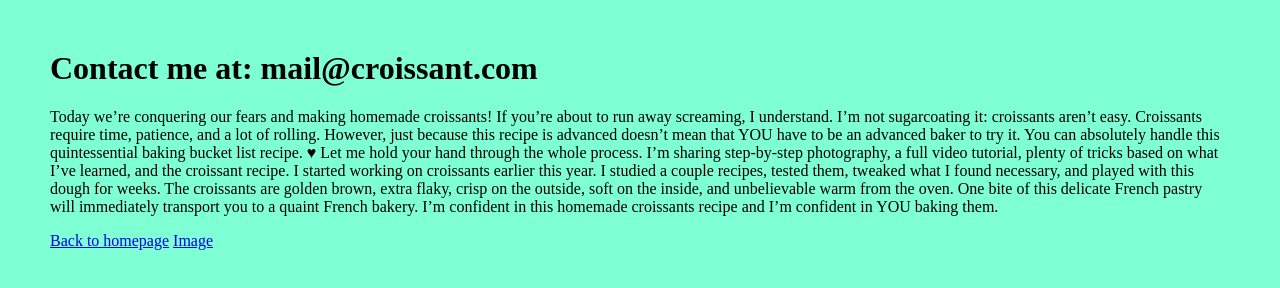
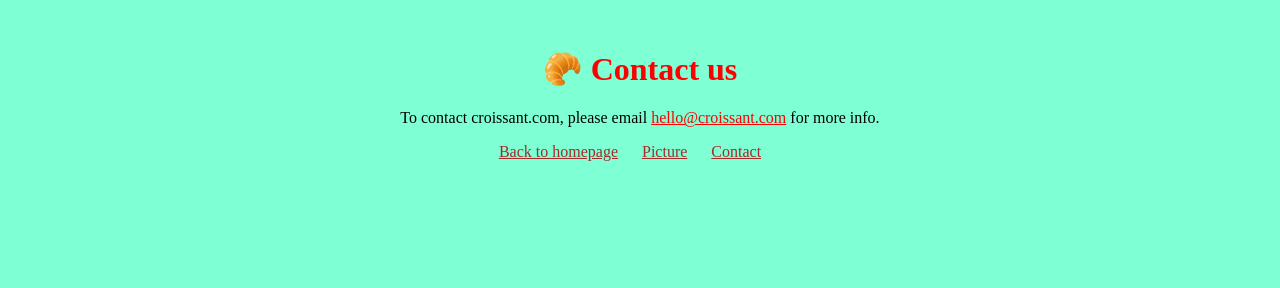
Before and after one commit to anatol-coder/Croissant, a plain HTML site: page contact.html in a window 1280 px wide. Drawn offline with Linux system fonts and the light colour scheme.

Commit message:
Final CSS changes added

```diff
--- a/contact.html
+++ b/contact.html
@@ -7,26 +7,13 @@
     <link rel="stylesheet" href="/styles/app.css" />
   </head>
   <body>
-    <h1>Contact me at: mail@croissant.com</h1>
-
+    <h1>🥐 Contact us</h1>
     <p>
-      Today we’re conquering our fears and making homemade croissants! If you’re
-      about to run away screaming, I understand. I’m not sugarcoating it:
-      croissants aren’t easy. Croissants require time, patience, and a lot of
-      rolling. However, just because this recipe is advanced doesn’t mean that
-      YOU have to be an advanced baker to try it. You can absolutely handle this
-      quintessential baking bucket list recipe. ♥ Let me hold your hand through
-      the whole process. I’m sharing step-by-step photography, a full video
-      tutorial, plenty of tricks based on what I’ve learned, and the croissant
-      recipe. I started working on croissants earlier this year. I studied a
-      couple recipes, tested them, tweaked what I found necessary, and played
-      with this dough for weeks. The croissants are golden brown, extra flaky,
-      crisp on the outside, soft on the inside, and unbelievable warm from the
-      oven. One bite of this delicate French pastry will immediately transport
-      you to a quaint French bakery. I’m confident in this homemade croissants
-      recipe and I’m confident in YOU baking them.
+      To contact croissant.com, please email
+      <span>hello@croissant.com</span> for more info.
     </p>
     <a href="/">Back to homepage</a>
-    <a href="/images/image.html">Image</a>
+    <a href="/images/image.html">Picture</a>
+    <a href="/contact.html">Contact</a>
   </body>
 </html>
--- a/styles/app.css
+++ b/styles/app.css
@@ -1,4 +1,24 @@
 body {
   background-color: aquamarine;
   margin: 50px;
+  text-align: center;
 }
+
+a {
+  padding: 20px 20px 0px 0px;
+  color: brown;
+}
+
+img {
+  margin: 50px;
+}
+
+h1 {
+  text-align: center;
+  color: red;
+}
+
+span {
+  text-decoration: underline;
+  color: red;
+}
```
Also changed, not shown: images/image.html (+4 -1 lines), index.html (+3 -2 lines).
